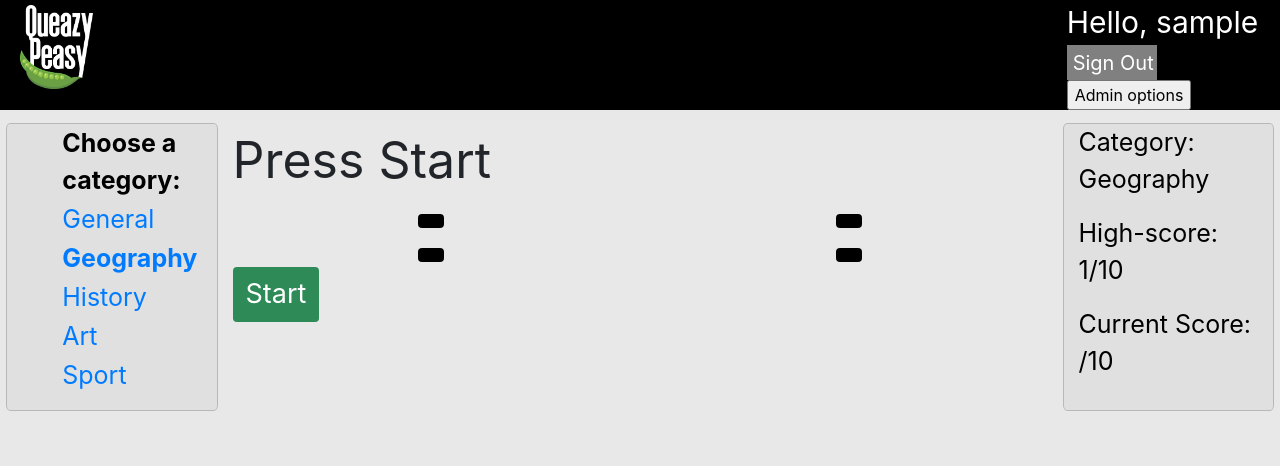
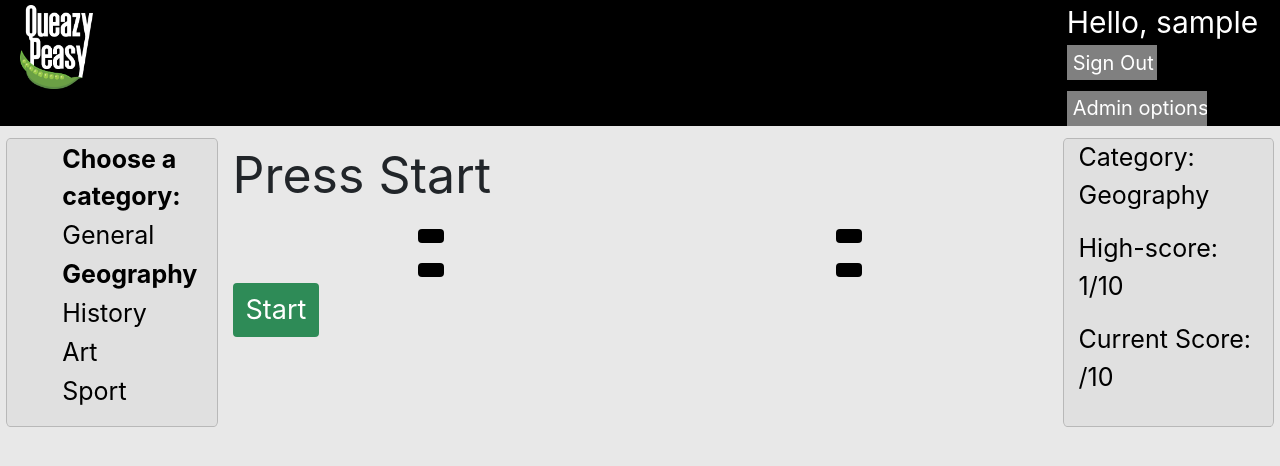
Before and after one commit to MilanBrkic/QueazyPeasy, a PHP site: page /queazypeasy/pages/geo.php in a window 1280 px wide. Shown: the top 466 px of the page. Run offline with PHP 8.4, Linux system fonts and the light colour scheme; the visitor is signed in with stand-in values (Sample User, id 1); data comes from the database, SQL or seed files in the repository.

Commit message:
Add files via upload

```diff
--- a/css/indexstyle.css
+++ b/css/indexstyle.css
@@ -111,7 +111,7 @@ p{
     margin-left: 4%;
     margin-right: 4%;
 }
-.google-btn {
+.google-btn{
 
   width: 100%;
   height: 42px;
@@ -121,6 +121,8 @@ p{
   cursor: pointer;
 
 }
+
+
   .google-icon-wrapper {
     position: absolute;
     margin-top: 1px;
--- a/css/mainstyle.css
+++ b/css/mainstyle.css
@@ -2,7 +2,14 @@ header{
     background-color: black;
 }
 
+a{
+    text-decoration: none;
+    color: black;
+}
 
+a:hover{
+    text-decoration: none;
+}
 
 .logo{
     color: blanchedalmond;
@@ -100,16 +107,14 @@ li{
 .btn{
     background-color: black;
     color: white;
-    /* background-color: rgb(107, 160, 69); */
+
 }
 
 .btn:hover{
     background-color: grey;
 }
 
-.pitanje{
-    /* display: flex; justify-content: center; */
-}
+
 
 .controls{
     display: grid;
@@ -150,6 +155,8 @@ li{
 
 }
 
+
+
 #signout{
     background-color:  grey;
     width: 90px;
@@ -158,3 +165,13 @@ li{
     font-size: 20px;
     color: white;
 }
+
+#admin{
+    margin-top: 5%;
+    background-color:  grey;
+    width: 140px;
+    height: 35px;
+    border: none;
+    font-size: 20px;
+    color: white;
+}
```
